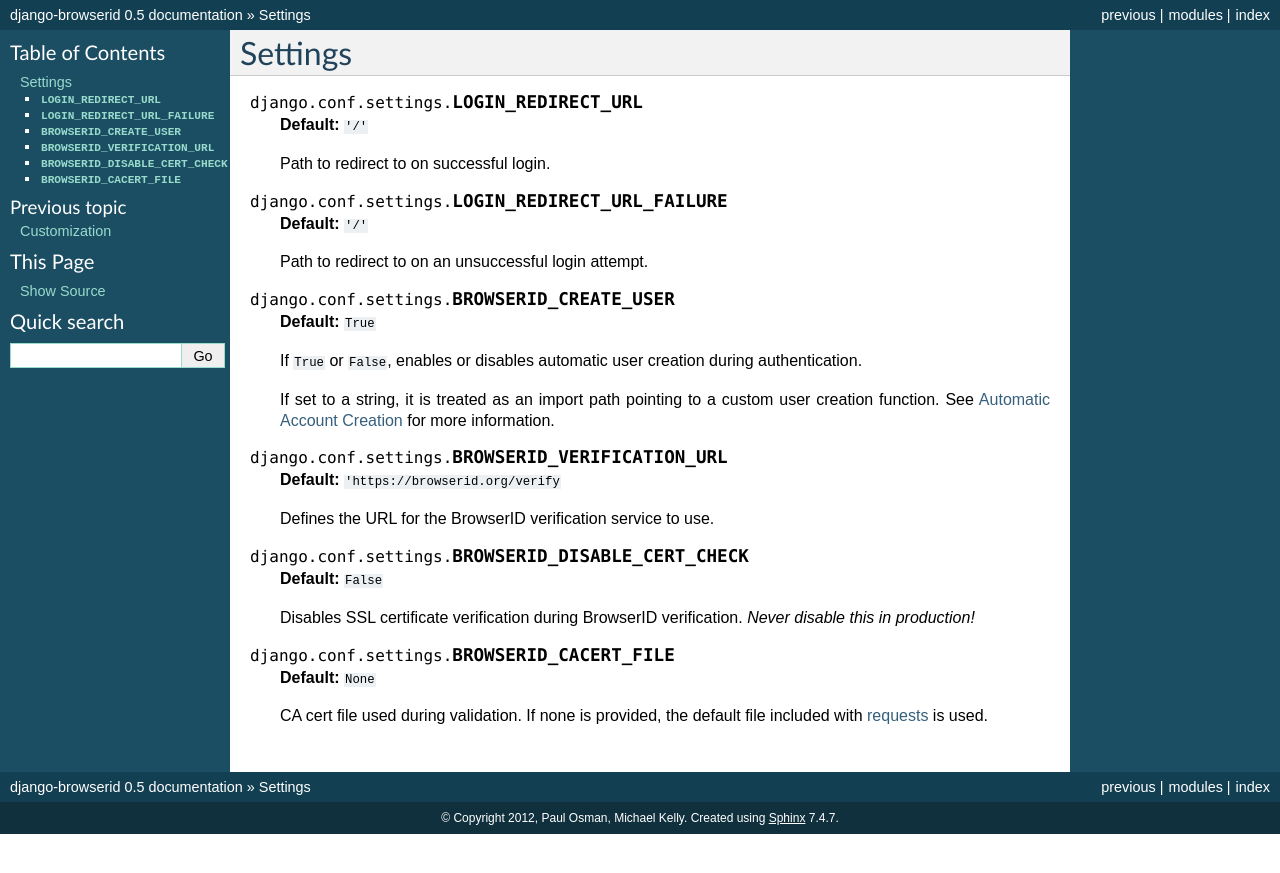
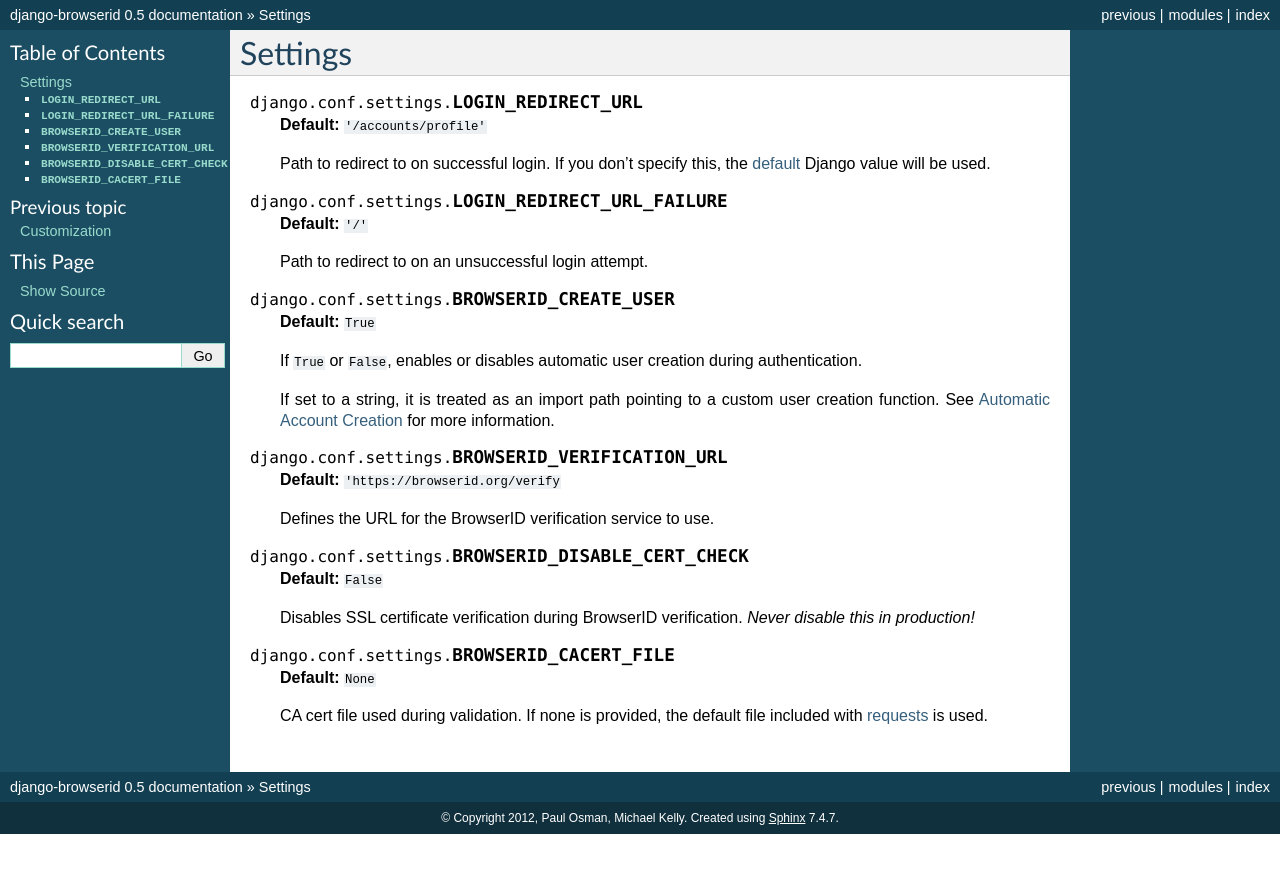
Before and after one commit to mozilla/django-browserid, a Sphinx documentation site: the page built from docs/details/settings.rst, in a window 1280 px wide. Shown: the top 873 px of the page. Built offline with Sphinx 7.4.7, drawn with Linux system fonts in a browser that asks for light colours.

Commit message:
different defaults and no point specifying setting up something that's default

```diff
--- a/docs/details/settings.rst
+++ b/docs/details/settings.rst
@@ -5,9 +5,10 @@ Settings
 
 .. data:: LOGIN_REDIRECT_URL
 
-    **Default:** ``'/'``
+    **Default:** ``'/accounts/profile'``
 
-    Path to redirect to on successful login.
+    Path to redirect to on successful login. If you don't specify this, the
+    default_ Django value will be used.
 
 .. data:: LOGIN_REDIRECT_URL_FAILURE
 
@@ -46,3 +47,5 @@ Settings
     included with requests_ is used.
 
 .. _requests: http://docs.python-requests.org/
+
+.. _default: https://docs.djangoproject.com/en/dev/ref/settings/#login-redirect-url
--- a/docs/setup.rst
+++ b/docs/setup.rst
@@ -65,7 +62,7 @@ the BrowserID assertion to the server. If you want to use
 the following template snippet: ::
 
    {% if not user.is_authenticated %}
-   <a id="browserid" href="">Sign In</a>
+   <a id="browserid" href="#">Sign In</a>
    <form method="POST" action="{% url browserid_verify %}">
       {% csrf_token %}
       {{ browserid_form.as_p }}
```
Also changed, not shown: other parts of docs/setup.rst (+0 -3 lines).
